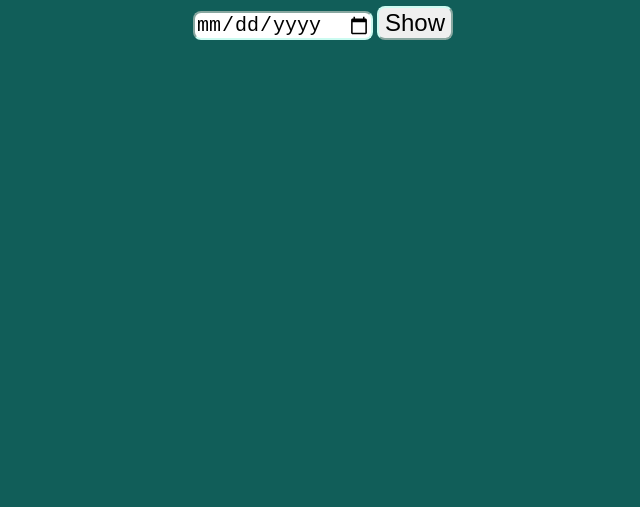
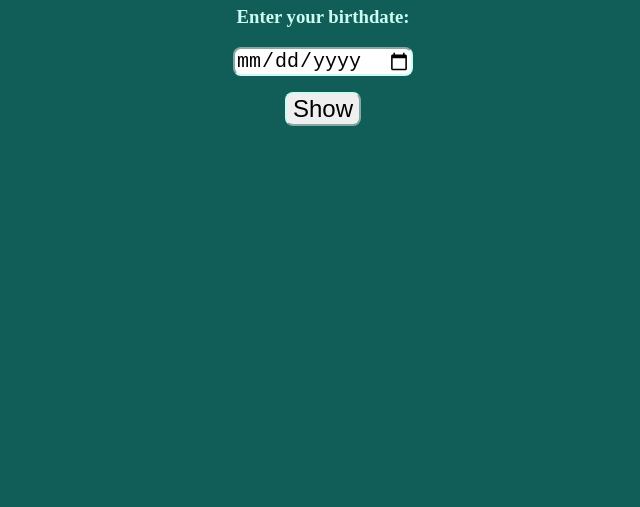
Before and after one commit to prakhhaar/neogcamp-lessonNine-palindromeBirthday, a plain HTML site: page index.html in a window 1280 px wide. Shown: the part 293-800 px from the top of the page, without its empty margins (317-957 px from the left). Drawn offline with Linux system fonts and the light colour scheme.

Commit message:
updated UI

```diff
--- a/index.html
+++ b/index.html
@@ -11,6 +11,8 @@
 <body>
     <h1>Palindrome Birthday!🎂</h1>
 
+    <h3>Enter your birthdate:</h3>
+
     <input type="date" id="bday-input"/>
     <button id="show-button">Show</button>
 
--- a/styles.css
+++ b/styles.css
@@ -13,11 +13,20 @@ h1 {
     margin-top: 30vh;
     color: var(--seconday-color);
 }
+h3 {
+    color: var(--seconday-color);
+}
 
 input, button{
     font-size: x-large;
     border-radius: 0.5rem;
+    margin-bottom: 1rem;
     border-color: var(--seconday-color);
+}
+button {
+    display: block;
+    margin-top: 1rem;
+    margin: auto;
 }
 
 p {
```
